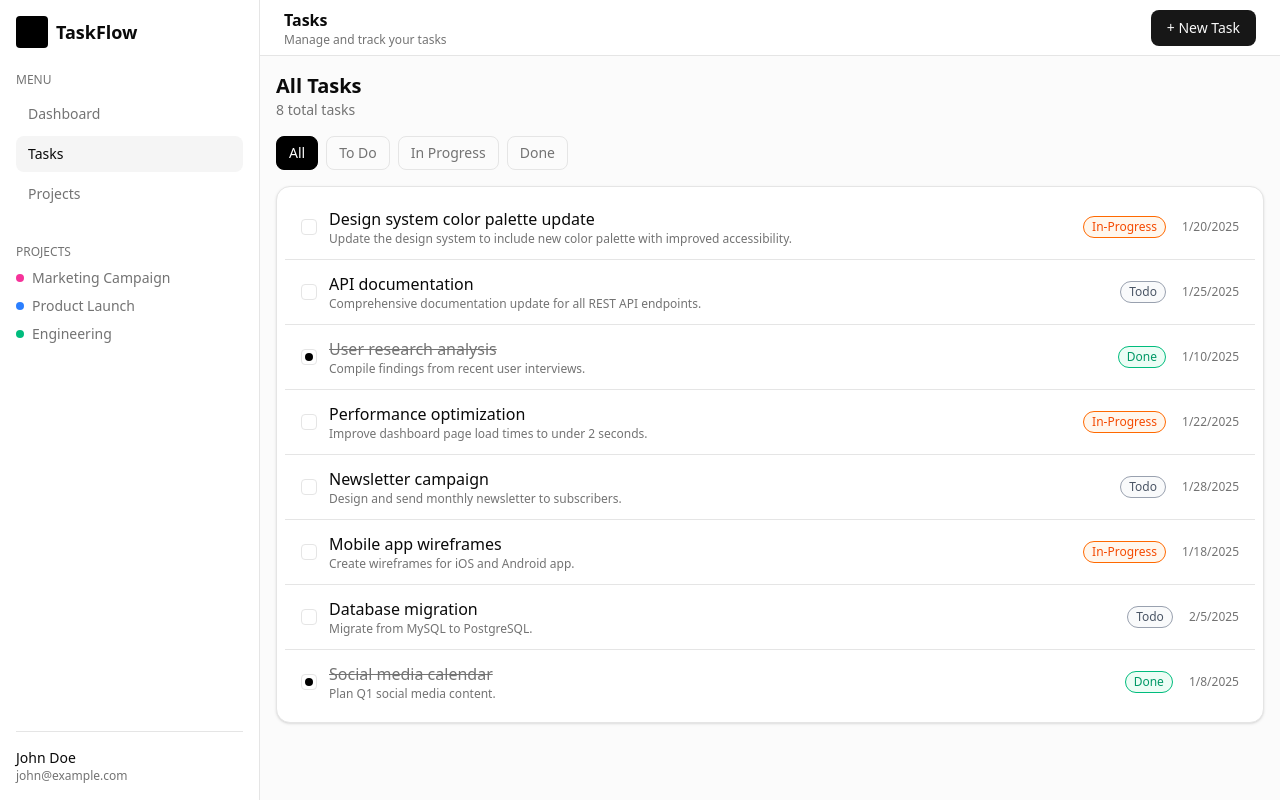
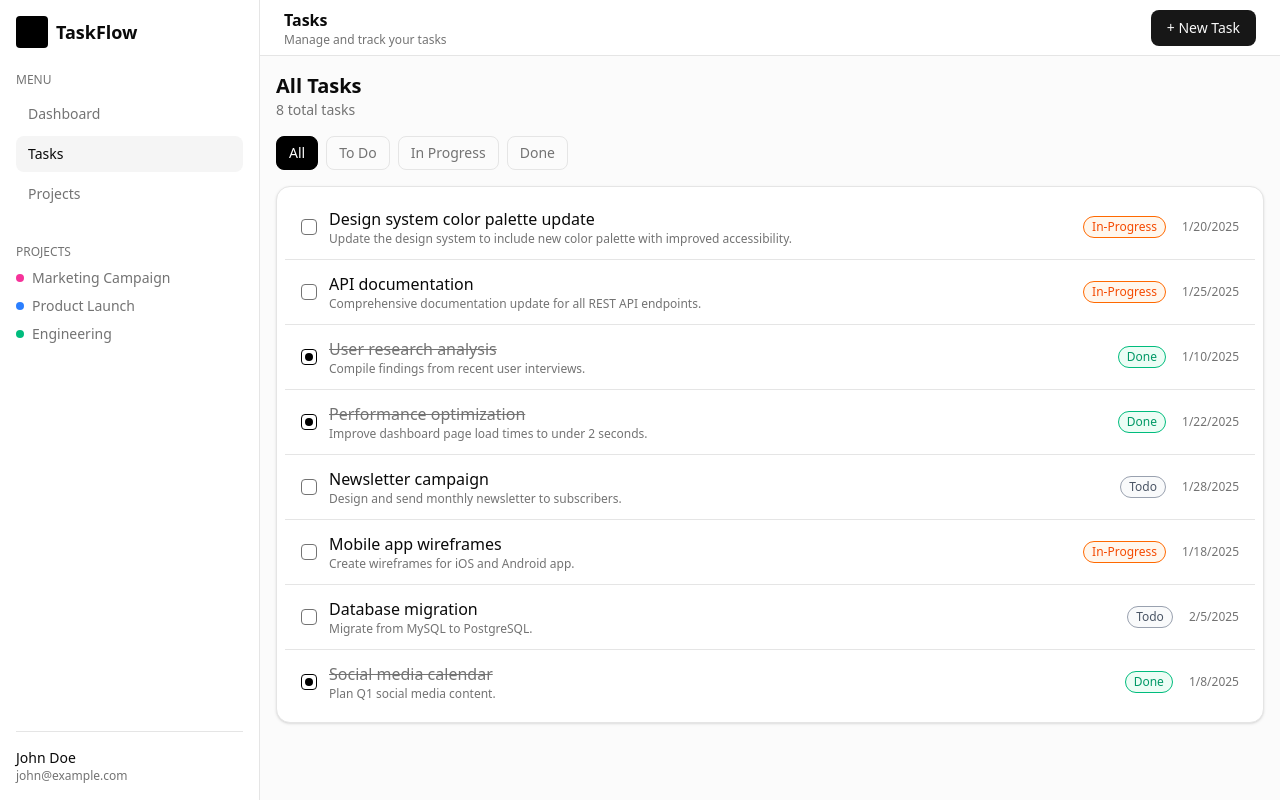
Before and after one commit to HongBunpheng/Assignment-TaskFlow, a Next.js app: page /tasks in a window 1280 px wide. Built offline with nearby package versions, Linux system fonts and the light colour scheme; data requests are answered from the project's data file.

Commit message:
last fix for ex1

```diff
--- a/db.json
+++ b/db.json
@@ -43,11 +43,26 @@
       "status": "in-progress",
       "priority": "high",
       "dueDate": "2025-01-20",
-      "tags": ["design", "accessibility"],
+      "tags": [
+        "design",
+        "accessibility"
+      ],
       "subtasks": [
-        { "id": "1", "title": "Audit current color tokens", "completed": true },
-        { "id": "2", "title": "Create new color palette", "completed": true },
-        { "id": "3", "title": "Test contrast ratios", "completed": false }
+        {
+          "id": "1",
+          "title": "Audit current color tokens",
+          "completed": true
+        },
+        {
+          "id": "2",
+          "title": "Create new color palette",
+          "completed": true
+        },
+        {
+          "id": "3",
+          "title": "Test contrast ratios",
+          "completed": false
+        }
       ],
       "comments": [
         {
@@ -69,13 +84,24 @@
       "title": "API documentation",
       "description": "Comprehensive documentation update for all REST API endpoints.",
       "projectId": "3",
-      "status": "todo",
+      "status": "in-progress",
       "priority": "medium",
       "dueDate": "2025-01-25",
-      "tags": ["documentation", "api"],
+      "tags": [
+        "documentation",
+        "api"
+      ],
       "subtasks": [
-        { "id": "1", "title": "Document auth endpoints", "completed": false },
-        { "id": "2", "title": "Add examples", "completed": false }
+        {
+          "id": "1",
+          "title": "Document auth endpoints",
+          "completed": true
+        },
+        {
+          "id": "2",
+          "title": "Add examples",
+          "completed": false
+        }
       ],
       "comments": []
     },
@@ -87,10 +113,21 @@
       "status": "done",
       "priority": "low",
       "dueDate": "2025-01-10",
-      "tags": ["research", "ux"],
+      "tags": [
+        "research",
+        "ux"
+      ],
       "subtasks": [
-        { "id": "1", "title": "Transcribe interviews", "completed": true },
-        { "id": "2", "title": "Create presentation", "completed": true }
+        {
+          "id": "1",
+          "title": "Transcribe interviews",
+          "completed": true
+        },
+        {
+          "id": "2",
+          "title": "Create presentation",
+          "completed": true
+        }
       ],
       "comments": [
         {
@@ -106,13 +143,24 @@
       "title": "Performance optimization",
       "description": "Improve dashboard page load times to under 2 seconds.",
       "projectId": "3",
-      "status": "in-progress",
+      "status": "done",
       "priority": "high",
       "dueDate": "2025-01-22",
-      "tags": ["performance", "frontend"],
+      "tags": [
+        "performance",
+        "frontend"
+      ],
       "subtasks": [
-        { "id": "1", "title": "Audit performance", "completed": true },
-        { "id": "2", "title": "Implement code splitting", "completed": false }
+        {
+          "id": "1",
+          "title": "Audit performance",
+          "completed": true
+        },
+        {
+          "id": "2",
+          "title": "Implement code splitting",
+          "completed": true
+        }
       ],
       "comments": []
     },
@@ -124,10 +172,21 @@
       "status": "todo",
       "priority": "medium",
       "dueDate": "2025-01-28",
-      "tags": ["marketing", "email"],
+      "tags": [
+        "marketing",
+        "email"
+      ],
       "subtasks": [
-        { "id": "1", "title": "Write copy", "completed": false },
-        { "id": "2", "title": "Design template", "completed": false }
+        {
+          "id": "1",
+          "title": "Write copy",
+          "completed": false
+        },
+        {
+          "id": "2",
+          "title": "Design template",
+          "completed": false
+        }
       ],
       "comments": []
     },
@@ -139,14 +198,34 @@
       "status": "in-progress",
       "priority": "high",
       "dueDate": "2025-01-18",
-      "tags": ["design", "mobile"],
+      "tags": [
+        "design",
+        "mobile"
+      ],
       "subtasks": [
-        { "id": "1", "title": "Onboarding flow", "completed": true },
-        { "id": "2", "title": "Dashboard screens", "completed": true },
-        { "id": "3", "title": "Settings screens", "completed": false }
+        {
+          "id": "1",
+          "title": "Onboarding flow",
+          "completed": true
+        },
+        {
+          "id": "2",
+          "title": "Dashboard screens",
+          "completed": true
+        },
+        {
+          "id": "3",
+          "title": "Settings screens",
+          "completed": false
+        }
       ],
       "comments": [
-        { "id": "1", "author": "Sarah", "content": "Onboarding looks fantastic!", "createdAt": "2025-01-12T16:00:00Z" }
+        {
+          "id": "1",
+          "author": "Sarah",
+          "content": "Onboarding looks fantastic!",
+          "createdAt": "2025-01-12T16:00:00Z"
+        }
       ]
     },
     {
@@ -157,10 +236,21 @@
       "status": "todo",
       "priority": "high",
       "dueDate": "2025-02-05",
-      "tags": ["backend", "database"],
+      "tags": [
+        "backend",
+        "database"
+      ],
       "subtasks": [
-        { "id": "1", "title": "Schema conversion", "completed": false },
-        { "id": "2", "title": "Data migration", "completed": false }
+        {
+          "id": "1",
+          "title": "Schema conversion",
+          "completed": false
+        },
+        {
+          "id": "2",
+          "title": "Data migration",
+          "completed": false
+        }
       ],
       "comments": []
     },
@@ -172,10 +262,21 @@
       "status": "done",
       "priority": "medium",
       "dueDate": "2025-01-08",
-      "tags": ["marketing", "social"],
+      "tags": [
+        "marketing",
+        "social"
+      ],
       "subtasks": [
-        { "id": "1", "title": "Content themes", "completed": true },
-        { "id": "2", "title": "Schedule posts", "completed": true }
+        {
+          "id": "1",
+          "title": "Content themes",
+          "completed": true
+        },
+        {
+          "id": "2",
+          "title": "Schedule posts",
+          "completed": true
+        }
       ],
       "comments": []
     }
--- a/src/app/tasks/[id]/page.tsx
+++ b/src/app/tasks/[id]/page.tsx
@@ -1,7 +1,7 @@
 "use client";
 
 import { useParams } from "next/navigation";
-import { useQuery } from "@tanstack/react-query";
+import { useMutation, useQuery, useQueryClient } from "@tanstack/react-query";
 import { api } from "@/lib/api";
 import { AppShell } from "@/components/app-shell";
 import { Card } from "@/components/ui/card";
@@ -26,10 +26,21 @@ function formatDate(date?: string) {
 export default function TaskDetailPage() {
   const { id } = useParams<{ id: string }>();
   const taskId = Number(id);
+  const qc = useQueryClient();
 
   const taskQ = useQuery({
     queryKey: ["task", taskId],
     queryFn: () => api.task(taskId)
+  });
+
+  const updateTaskM = useMutation({
+    mutationFn: (patch: Partial<Task>) => api.updateTask(id, patch),
+    onSuccess: async () => {
+      await Promise.all([
+        qc.invalidateQueries({ queryKey: ["task", taskId] }),
+        qc.invalidateQueries({ queryKey: ["tasks"] }),
+      ]);
+    },
   });
 
   if (taskQ.isLoading) {
@@ -95,7 +106,31 @@ export default function TaskDetailPage() {
                   key={s.id}
                   className="flex items-center gap-3 rounded-md border p-3"
                 >
-                  <TaskCheckbox checked={s.completed} />
+                  <TaskCheckbox
+                    checked={s.completed}
+                    disabled={updateTaskM.isPending}
+                    onCheckedChange={(checked) => {
+                      const nextSubtasks = (task.subtasks ?? []).map((st) =>
+                        st.id === s.id ? { ...st, completed: checked } : st
+                      );
+
+                      const completedCount = nextSubtasks.filter(
+                        (st) => st.completed
+                      ).length;
+
+                      const nextStatus: Task["status"] =
+                        completedCount === 0
+                          ? "todo"
+                          : completedCount === nextSubtasks.length
+                            ? "done"
+                            : "in-progress";
+
+                      updateTaskM.mutate({
+                        subtasks: nextSubtasks,
+                        status: nextStatus,
+                      });
+                    }}
+                  />
                   <span
                     className={`text-sm ${s.completed
                       ? "line-through text-muted-foreground"
--- a/src/app/tasks/page.tsx
+++ b/src/app/tasks/page.tsx
@@ -8,6 +8,8 @@ import { Card } from "@/components/ui/card";
 import { Skeleton } from "@/components/ui/skeleton";
 import { Badge } from "@/components/ui/badge";
 import Link from "next/link";
+import { useMutation, useQueryClient } from "@tanstack/react-query";
+import { TaskCheckbox } from "@/components/task-checkbox";
 
 type Filter = "all" | "todo" | "in-progress" | "done";
 
@@ -25,10 +27,19 @@ function statusStyle(status: string) {
 
 export default function TasksPage() {
     const [filter, setFilter] = useState<Filter>("all");
+    const qc = useQueryClient();
 
     const tasksQ = useQuery({
         queryKey: ["tasks"],
         queryFn: api.tasks,
+    });
+
+    const toggleTaskStatusM = useMutation({
+        mutationFn: async ({ id, nextStatus }: { id: string; nextStatus: "todo" | "done" }) =>
+            api.updateTask(id, { status: nextStatus }),
+        onSuccess: async () => {
+            await qc.invalidateQueries({ queryKey: ["tasks"] });
+        }
     });
 
     const tasks = tasksQ.data ?? [];
@@ -92,11 +103,17 @@ export default function TasksPage() {
                                     className="flex items-center justify-between px-4 py-3 hover:bg-muted/50 transition"
                                 >
                                     <div className="flex items-center gap-3">
-                                        <div className="h-4 w-4 rounded border flex items-center justify-center">
-                                            {task.status === "done" && (
-                                                <div className="h-2 w-2 rounded bg-black" />
-                                            )}
-                                        </div>
+                                        <TaskCheckbox
+                                            checked={task.status === "done"}
+                                            disabled={toggleTaskStatusM.isPending}
+                                            onCheckedChange={(checked) => {
+                                                const nextStatus = checked ? "done" : "todo";
+                                                toggleTaskStatusM.mutate({
+                                                    id: task.id,
+                                                    nextStatus
+                                                });
+                                            }}
+                                        />
 
                                         <div>
                                             <div
--- a/src/components/task-checkbox.tsx
+++ b/src/components/task-checkbox.tsx
@@ -1,14 +1,34 @@
 type TaskCheckboxProps = {
-    checked: boolean;
+  checked: boolean;
+  disabled?: boolean;
+  onCheckedChange?: (next: boolean) => void;
 };
 
-export function TaskCheckbox({ checked }: TaskCheckboxProps) {
-    return (
-        <div
-            className={`h-4 w-4 rounded border flex items-center justify-center
-        ${checked ? "border-black" : "border-muted-foreground"}`}
-        >
-            {checked && <div className="h-2 w-2 rounded bg-black" />}
-        </div>
-    );
+export function TaskCheckbox({
+  checked,
+  disabled = false,
+  onCheckedChange
+}: TaskCheckboxProps) {
+  const isInteractive = Boolean(onCheckedChange) && !disabled;
+
+  return (
+    <button
+      type="button"
+      role="checkbox"
+      aria-checked={checked}
+      disabled={!isInteractive}
+      onClick={(e) => {
+        // Consumers often place this inside a <Link> row; prevent accidental navigation.
+        e.preventDefault();
+        e.stopPropagation();
+        onCheckedChange?.(!checked);
+      }}
+      className={`h-4 w-4 rounded border flex items-center justify-center shrink-0
+        ${checked ? "border-black" : "border-muted-foreground"}
+        ${isInteractive ? "cursor-pointer" : "cursor-default"}`}
+      title={checked ? "Mark as not done" : "Mark as done"}
+    >
+      {checked && <div className="h-2 w-2 rounded bg-black" />}
+    </button>
+  );
 }
--- a/src/lib/api.ts
+++ b/src/lib/api.ts
@@ -1,7 +1,14 @@
 export const API_BASE = "http://localhost:3001";
 
-async function fetchJson<T>(url: string): Promise<T> {
-  const res = await fetch(url, { cache: "no-store" });
+async function fetchJson<T>(url: string, init?: RequestInit): Promise<T> {
+  const res = await fetch(url, {
+    cache: "no-store",
+    ...init,
+    headers: {
+      "Content-Type": "application/json",
+      ...(init?.headers ?? {}),
+    },
+  });
   if (!res.ok) throw new Error(`Request failed: ${res.status}`);
   return res.json() as Promise<T>;
 }
@@ -43,4 +50,10 @@ export const api = {
   task: (id: number) => fetchJson<Task>(`${API_BASE}/tasks/${id}`),
   tasksByProject: (projectId: number) =>
     fetchJson<Task[]>(`${API_BASE}/tasks?projectId=${projectId}`),
+
+  updateTask: (id: string | number, patch: Partial<Task>) =>
+    fetchJson<Task>(`${API_BASE}/tasks/${id}`, {
+      method: "PATCH",
+      body: JSON.stringify(patch),
+    }),
 };
```
